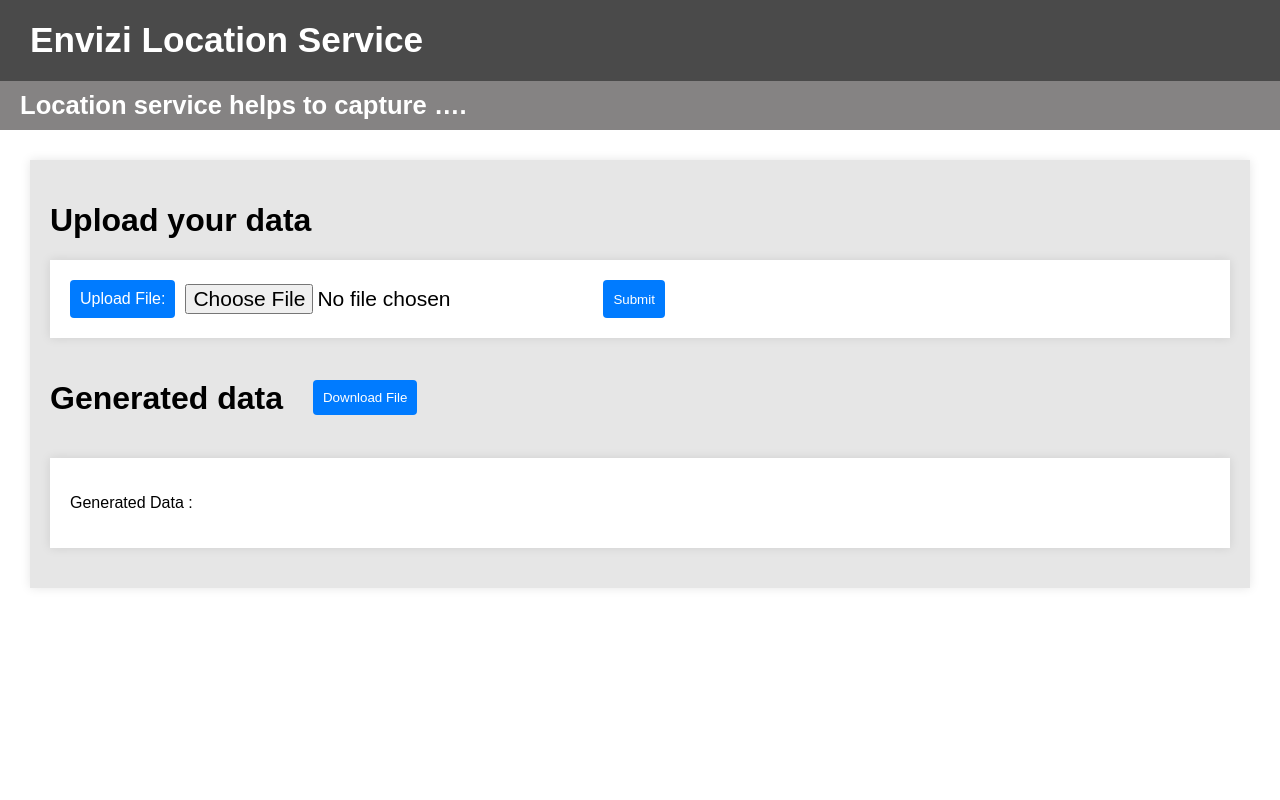
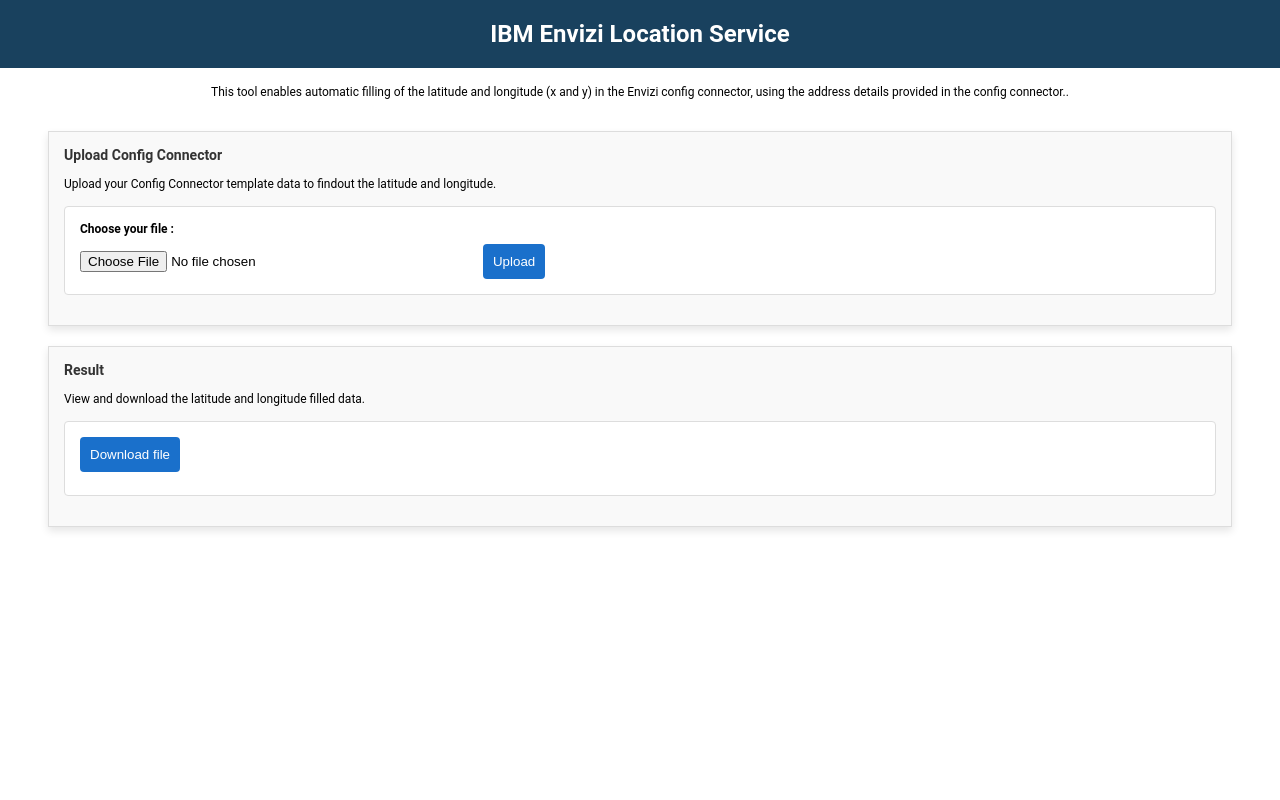
Before and after one commit to ibm-ecosystem-engineering/envizi-location-service, a Flask app: page / in a window 1280 px wide. Run offline with Flask 3, Linux system fonts and the light colour scheme.

Commit message:
UI update

```diff
--- a/main.py
+++ b/main.py
@@ -55,9 +55,11 @@
     print("Processing Completed")
 
     df = pd.read_excel(output_file)
-    table_data = df.to_html()
+    table_data = df.to_html(index=False, na_rep='')
 
-    return {"message": "Processing Completed","file_name":output_file,"data1":table_data}
+    return {    "message": "Processing completed successfully",
+                "file_name":output_file,
+                "table_data":table_data}
 
 
 @app.route('/download', methods=['GET'])
--- a/static/styles.css
+++ b/static/styles.css
@@ -1,111 +1,124 @@
-/* body {
-    font-family: Arial, sans-serif;
+/* styles.css */
+
+body {
     margin: 0;
     padding: 0;
-    background-color: #f5f5f5;
-} */
-
-/* Header styling */
-.header {
-    background-color: #4a4a4a; /* Dark grey background for header */
-    /* padding: 20px 0; */
-    padding-top: 10px;
-    text-align: left;
-    color: #ffffff;
+    display: flex;
+    flex-direction: column;
+    align-items: center;
+    text-align: center;
+    font-family: 'Roboto', 'Helvetica Neue', Helvetica, Arial, sans-serif, 'Nunito Sans', 'IBM Plex Sans JP' !important;
+    font-size: 12px;
 }
 
-.sub-header {
-    background-color: #858383; /* Dark grey background for header */
-    text-align: left;
-    padding-left: 10px;
-    color: #ffffff;
+header {
+    background-color: #19415e;
+    color: white;
+    padding: 20px;
+    width: 100%;
 }
 
-.header-content {
-    /* display: flex; */
-    display: block;
-    padding-left: 20px ;
+header h1 {
+    margin: 0;
+}
+
+.intro {
+    max-width: 900px;
+    margin-top : 5px;
+    margin-bottom : 0px;
+
+}
+
+main {
+    display: flex;
+    flex-direction: column;
+    align-items: center;
     width: 90%;
-    margin: 0 ;
-}
-.generated-data-section{
-    display: flex;
-}
-.header h1 {
-    font-size: 2.2rem;
+    padding: 10px;
     margin: 10px;
 }
 
-.sub-header h2 {
-    font-size: 1.6rem;
-    padding: 10px;
-}
-
-body, html {
-    height: 100%;
+.content-section {
+    background-color: #f9f9f9;
+    border: 1px solid #ddd;
+    padding: 15px;
+    margin-bottom: 20px;
     width: 100%;
-    margin: 0;
-    padding: 0;
-    background-color: white;
-    font-family: Arial, sans-serif;
-}
-
-.container {
-    margin: 30px;
-    max-width: 100%;
-    background-color: #e6e6e6;
-    padding: 20px;
-    box-shadow: 0 0 10px rgba(0, 0, 0, 0.1);
-}
-
-h1 {
+    box-shadow: 0 4px 8px rgba(0, 0, 0, 0.1);
     text-align: left;
 }
 
-.upload-section, .result-section, .download-section {
-    margin: 20px 0;
+.title-section h3 {
+    margin-top: 0;
+    color: #333;
 }
 
-.upload-section form {
-    display: flex;
-    justify-content: left;
-    align-items: left;
+
+.scrollable-div {
+    overflow-x: auto;
+    width: 100%; /* Full width of the screen or container */
+    border: 1px solid #ccc;
+    padding: 10px;
+    white-space: nowrap; /* Prevent table content from wrapping */
+    border-collapse: collapse;
+
+}
+.upload-section, .result-section {
+    background-color: white;
+    padding: 15px;
+    margin-top: 15px;
+    margin-bottom: 15px;
+    border-radius: 4px;
+    border: 1px solid #ddd;
 }
 
-form label {
-    margin-right: 10px;
+.upload-section label {
+    display: block;
+    margin-bottom: 0.5rem;
+    font-weight: bold;
 }
 
-#fileUpload {
-    margin-right: 20px;
-    font-size: 21px;
-    margin-top: 4px;
+.message-section {
+    margin : 2px;
+    padding : 2px;
 }
 
-#downloadButton {
-    margin-left: 30px;
-    margin-top: 22px;
+.data-section {
+    margin : 0px;
+    padding : 0px;
 }
 
-table {
+
+.data-section table {
     width: 100%;
+    margin-top: 20px;
     border-collapse: collapse;
-    margin-top: 20px;
 }
 
-table th, table td {
-    border: 1px solid #ddd;
-    padding: 8px;
+.data-section th, .data-section td {
+    border: 1px solid #DEDFE7;
+    padding-left: 5px;
     text-align: left;
-    background-color: whitesmoke;
+    /* background-color: #F5F6F8; */
+
 }
 
-table th {
-    background-color: #ececec;
+.data-section th {
+    background-color: #dedfe7;
 }
 
+/* Alternate row colors */
+.data-section tr:nth-child(even) {
+    background-color: #F5F6F8;
+}
+
+.data-section tr:nth-child(odd) {
+    background-color: #ffffff;
+}
+
+
 .btn-primary {
-    background-color: #007bff;
+    background-color: #1a70cb;
     color: white;
     padding: 10px;
     border: none;
@@ -114,15 +127,10 @@
 }
 
 .btn-primary:hover {
-    background-color: #0056b3;
+    background-color: #007bff;
 }
 
 
-.result-section, .upload-section , .download-section {
-    scroll-behavior: auto;
-    overflow-x: auto;
-    overflow-y: auto;
-    background-color: white;
-    padding: 20px;
-    box-shadow: 0 0 10px rgba(0, 0, 0, 0.1);
+.btn-fileupload {
+    width: 400px;
 }
--- a/templates/index.html
+++ b/templates/index.html
@@ -1,68 +1,74 @@
 <!DOCTYPE html>
 <html lang="en">
-
 <head>
     <meta charset="UTF-8">
     <meta name="viewport" content="width=device-width, initial-scale=1.0">
-    <title>Upload and Download</title>
+    <title>File Upload and Data Display</title>
     <link rel="stylesheet" href="{{ url_for('static', filename='styles.css') }}">
 </head>
+<body>
+    <header>
+        <h1>IBM Envizi Location Service</h1>
+    </header>
 
-<body>
-    <header class="header">
-        <div class="header-content">
-            <h1>Envizi Location Service</h1>
-        </div>
-        <div class="sub-header">
-            <h2>Location service helps to capture ….</h2>
-        </div>
-    </header>
-    <div class="container">
-        <h1>Upload your data </h1>
+    <section class="intro">
+        <p>This tool enables automatic filling of the latitude and longitude (x and y) in the Envizi config connector, using the address details provided in the config connector..</p>
+    </section>
 
-        <!-- Upload Section -->
-        <div class="upload-section">
-            <form id="upload" action="{{ url_for('execute_main') }}" method="POST" enctype="multipart/form-data">
-                <label for="fileUpload" class="btn-primary">Upload File:</label>
-                <input type="file" id="fileUpload" name="uploadFile" required>
-                <button type="submit" class="btn-primary">Submit</button>
-            </form>
-        </div>
+    <main>
+        <section class="content-section">
+            <div class="title-section">
+                <h3>Upload Config Connector</h3>
+                <p>Upload your Config Connector template data to findout the latitude and longitude.</p>
+            </div>
+            <div class="upload-section">
+                <form id="uploadForm" action="{{ url_for('execute_main') }}" method="POST" enctype="multipart/form-data">
+                    <label for="fileUpload" >Choose your file :</label>
+                    <input type="file" id="fileUpload" name="uploadFile" class="btn-fileupload" required>
+                    <button type="button" class="btn-primary" onclick="processFileUpload()">Upload</button>
+                </form>
+            </div>
+        </section>
 
-        <!-- Result Section -->
-        <div class="generated-data-section">
-            <h1>Generated data </h1>
-            <a id="downloadLink" href="#" download>
-                <button id="downloadButton" disabled class="btn-primary">Download File</button>
-            </a>
-        </div>
-        <div id="result" class="result-section">
-            <p>Generated Data : </p>
-            {{ data1|safe }}
-        </div>
+        <section class="content-section">
+            <div class="title-section">
+                <h3>Result</h3>
+                <p>View and download the latitude and longitude filled data.</p>
+            </div>
+            <div class="result-section">
+                <a id="downloadLink" href="#" download>
+                    <button id="downloadButton" disabled class="btn-primary">Download file</button>
+                </a>
 
-        <!-- <h1>Download your generated data </h1> -->
-        <!-- Download Section -->
-        <!-- <div class="download-section">
-            <a id="downloadLink" href="#" download>
-                <button id="downloadButton" disabled class="btn-primary">Download File</button>
-            </a>
-        </div> -->
+                <div id="resultMessage" class="message-section">
+                    <!-- Data will be dynamically inserted here -->
+                </div>
 
+                <div id="resultData" class="data-section">
+                        <!-- Data will be dynamically inserted here -->
+                </div>
+            </div>
+        </section>
+    </main>
 
-    </div>
 
     <script>
         // Get the form element
-        const form = document.getElementById('upload');
+        const form = document.getElementById('uploadForm');
         const fileInput = document.getElementById('fileUpload');
-        const resultDiv = document.getElementById('result');
+        const resultMessageDiv = document.getElementById('resultMessage');
+        const resultDataDiv = document.getElementById('resultData');
+
         const downloadLink = document.getElementById('downloadLink');
         const downloadButton = document.getElementById('downloadButton');
 
         // Auto-submit the form when a file is selected
-        fileInput.addEventListener('change', function () {
+        function processFileUpload() {
             const formData = new FormData(form);
+
+            //Clear results
+            resultMessageDiv.innerHTML = "";
+            resultDataDiv.innerHTML = "";
 
             // Send the form data using Fetch API
             fetch("{{ url_for('execute_main') }}", {
@@ -71,25 +77,23 @@
             })
                 .then(response => response.json())  // Assuming the response is JSON
                 .then(data => {
-                    // Display the message in the result div
-                    resultDiv.innerHTML = `<p>Server Response: ${data.message}</p>`;
-                    resultDiv.innerHTML = `<p>Server Response: ${data.file_name}</p>`;
-                    resultDiv.innerHTML = `<p> ${data.data1}</p>`;
+
+                    // Display  results
+                    resultMessageDiv.innerHTML = `<p style="color: green;"">${data.message}</p>`;
+                    resultDataDiv.innerHTML = `${data.table_data}`;
 
                     // Update the download link with the file path
-                    const filePath = data.file_name;
-                    downloadLink.href = `/download?file_path=${encodeURIComponent(filePath)}`;
+                    downloadLink.href = `/download?file_path=${encodeURIComponent(data.file_name)}`;
 
                     // Enable the download button
                     downloadButton.disabled = false;
+
                 })
                 .catch(error => {
                     console.error('Error:', error);
-                    resultDiv.innerHTML = `<p style="color: red;">Error occurred while uploading file.</p>`;
+                    resultMessageDiv.innerHTML = `<p style="color: red;">Error occurred while uploading file.</p>`;
                 });
-        });
+            }
     </script>
-
 </body>
-
 </html>
```
Also changed, not shown: data/test_response.json (deleted, +0 -92 lines), images/image11.png (added), images/image12.png (added), images/image13.png (added), images/image14.png (added), images/image15.png (added), readme.md, 7 other files.
